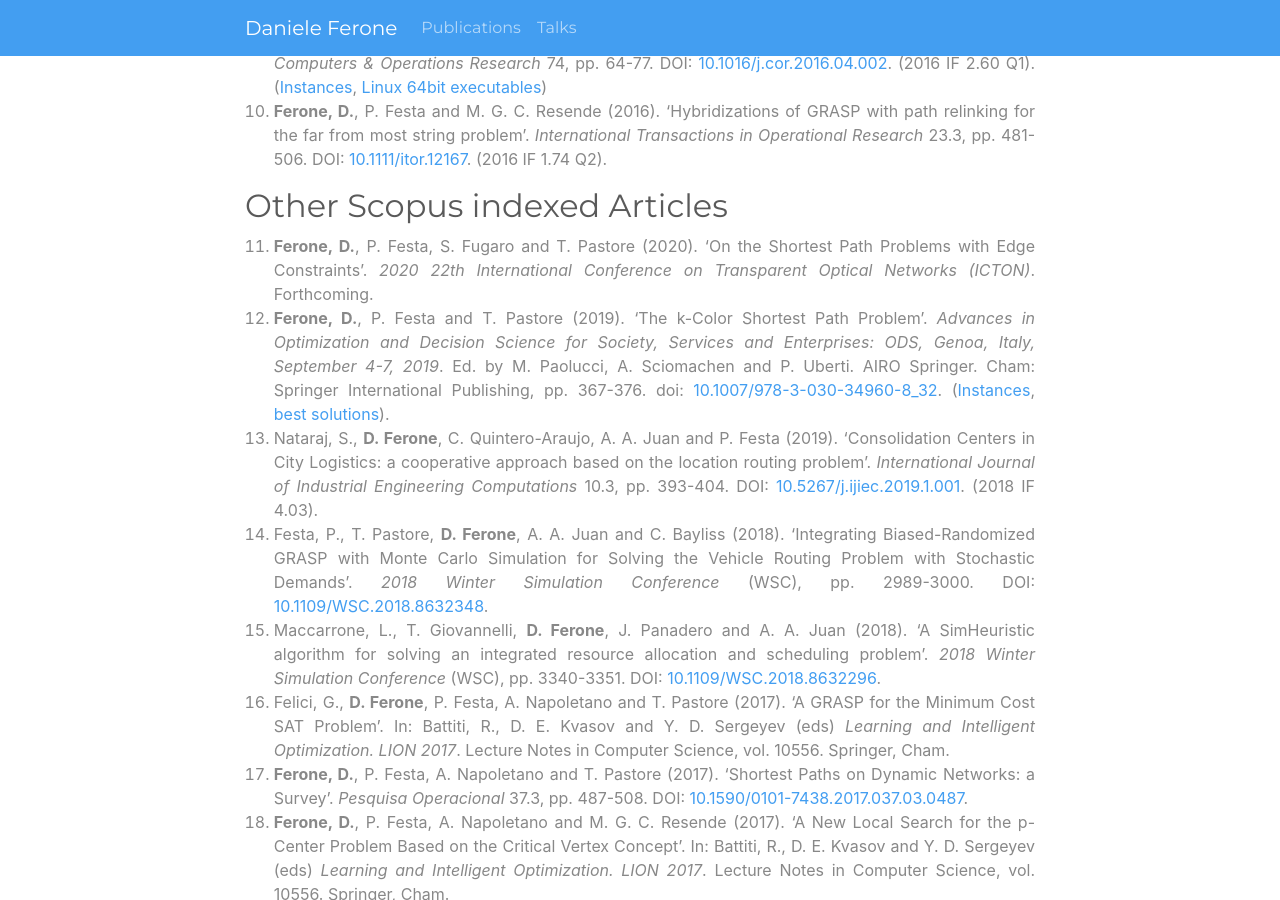
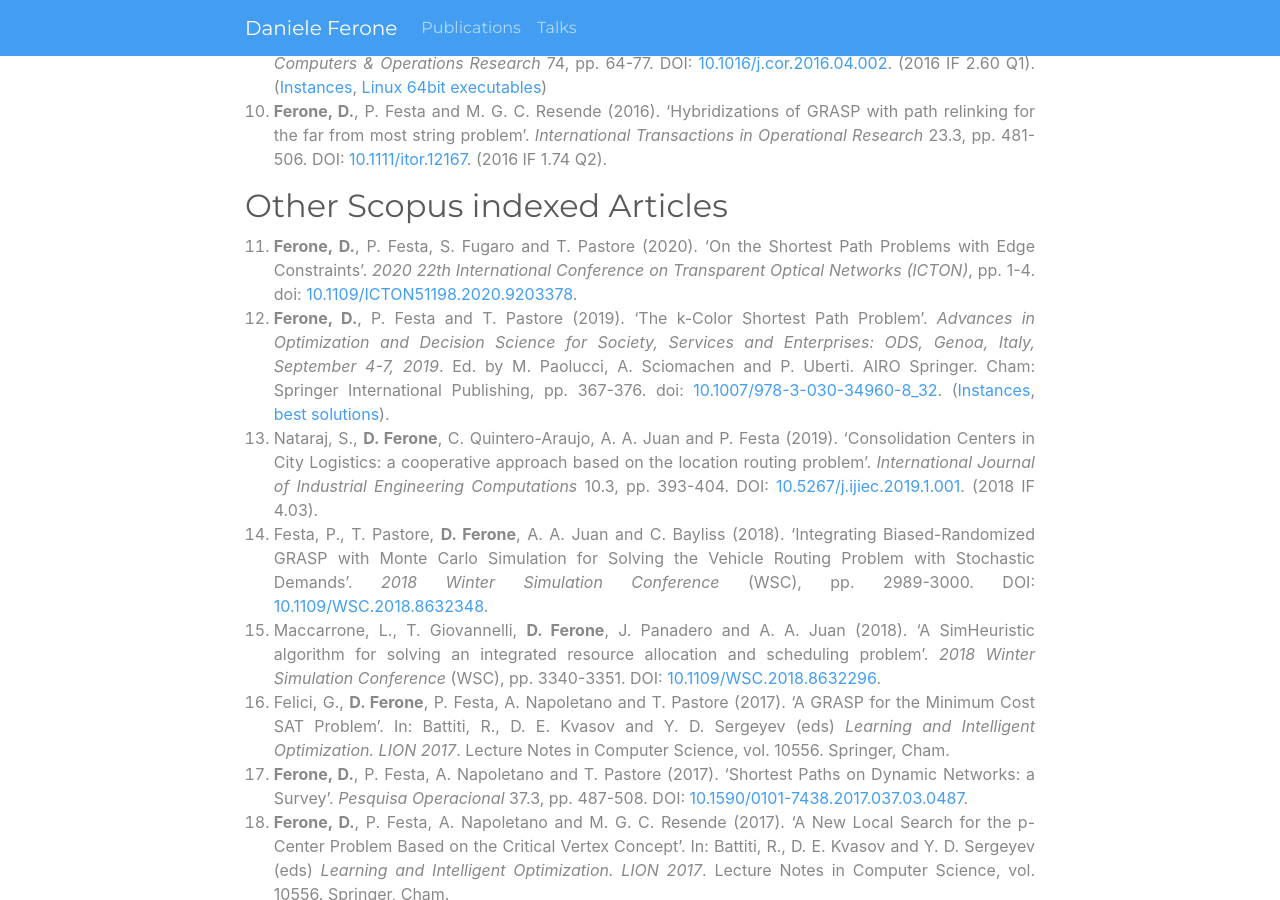
Before and after one commit to fdaniele85/fdaniele85.github.io, a Jekyll site: the page built from pages/publications.html, in a window 1280 px wide and 900 px high, scrolled down 819 px. Built offline with Jekyll 4.4.1, drawn with Linux system fonts in a browser that asks for light colours; nearby versions of some CDN libraries; a style sheet for code colours, icons or effects is not loaded.

Commit message:
Updated ICTON

```diff
--- a/pages/publications.html
+++ b/pages/publications.html
@@ -20,7 +20,7 @@ title: Publications
 
 <h2>Other Scopus indexed Articles</h2>
 <ol start="11">
-	<li><strong>Ferone, D.</strong>, P. Festa, S. Fugaro and T. Pastore (2020). ‘On the Shortest Path Problems with Edge Constraints’. <em>2020 22th International Conference on Transparent Optical Networks (ICTON)</em>. Forthcoming.</li>
+	<li><strong>Ferone, D.</strong>, P. Festa, S. Fugaro and T. Pastore (2020). ‘On the Shortest Path Problems with Edge Constraints’. <em>2020 22th International Conference on Transparent Optical Networks (ICTON)</em>, pp. 1-4. doi: <a class="doi" href="https://doi.org/10.1109/ICTON51198.2020.9203378">10.1109/ICTON51198.2020.9203378</a>.</li>
 
 	<li><strong>Ferone, D.</strong>, P. Festa and T. Pastore (2019). ‘The <it>k</it>-Color Shortest Path Problem’. <em>Advances in Optimization and Decision Science for Society, Services and Enterprises: ODS, Genoa, Italy, September 4-7, 2019</em>. Ed. by M. Paolucci, A. Sciomachen and P. Uberti. AIRO Springer. Cham: Springer International Publishing, pp. 367-376. doi: <a class="doi" href="https://doi.org/10.1007/978-3-030-34960-8_32">10.1007/978-3-030-34960-8_32</a>. (<a href="https://doi.org/10.6084/m9.figshare.11762163.v1">Instances</a>, <a href="http://bit.ly/2I30y5B">best solutions</a>).</li>
 
```
